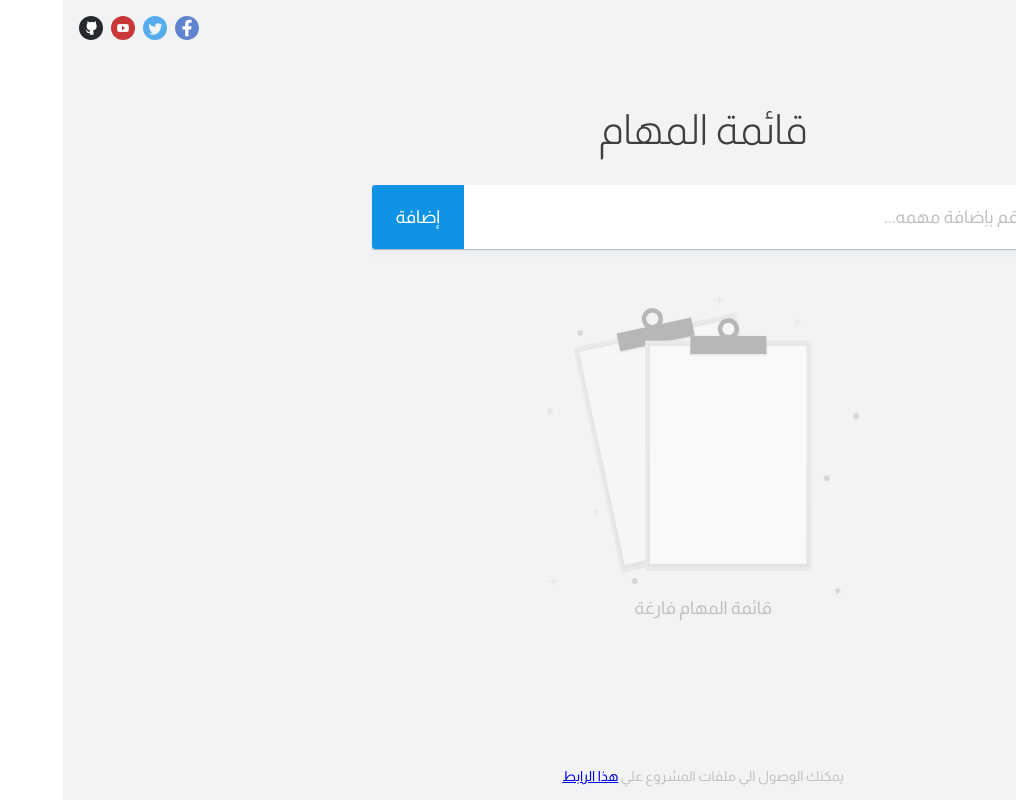
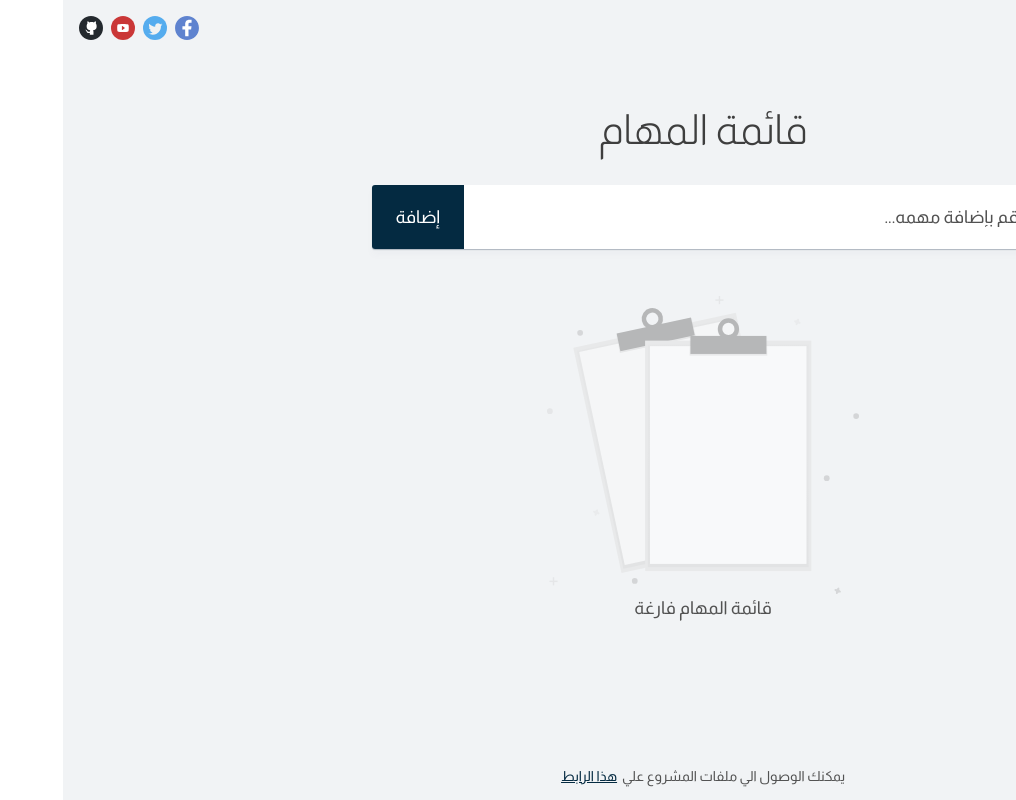
Before and after one commit to mohamedabusrea/yt-todos-app-react, a React (Create React App) app: page / in a window 1280 px wide. Shown: the whole page, without its empty margins (264-1280 px from the left). Built offline with nearby package versions, Linux system fonts and the light colour scheme.

Commit message:
- Increase the score of the lighthouse - Fix accessibility issues

```diff
--- a/src/App.js
+++ b/src/App.js
@@ -1,5 +1,4 @@
 import React, {useState} from 'react';
-import Logo from "./components/Logo/Logo.view";
 import Header from "./components/Header/Header.view";
 import Footer from "./components/Footer/Footer.view";
 import {fetchData} from "./helpers";
@@ -13,15 +12,14 @@ function App() {
   const getAppClasses = `App ${darkModeFlag ? 'App--isDark' : ''}`;
 
   return (
-    <div className={getAppClasses}>
+    <main className={getAppClasses}>
       <Header darkModeFlag={darkModeFlag}
               setDarkModeFlag={setDarkModeFlag}/>
       <div className="App__wrapper">
-        <Logo/>
         <Tasks/>
         <Footer/>
       </div>
-    </div>
+    </main>
   );
 }
 
--- a/src/App.scss
+++ b/src/App.scss
@@ -13,13 +13,14 @@
   --timing-animation: .2s;
   --color-black: #3e3e3e;
   --color-red: #ff2d2d;
-  --color-blue: #0E93E5;
+  --color-blue: #042a41;
   --color-white: white;
-  --color-gray: #c1c1c1;
+  --color-gray: #525252;
   --color-light-gray: #f1f3f5;
   --color-text: var(--color-black);
   --color-bg: var(--color-light-gray);
   --color-input: var(--color-white);
+  --color-link: var(--color-blue);
   --color-task-hover: #ececec;
   --color-bg-dark-theme: #222222;
   --color-input-dark-theme: #333333;
@@ -41,6 +42,8 @@
     --color-input: var(--color-input-dark-theme);
     --color-text: var(--color-text-dark-theme);
     --color-task-hover: var(--color-input-dark-theme);
+    --color-link: #3cb6ff;
+    --color-gray: #adadad;
   }
 
   &__wrapper {
--- a/src/components/EmptyList/EmptyList.view.jsx
+++ b/src/components/EmptyList/EmptyList.view.jsx
@@ -5,10 +5,10 @@ import './EmptyList.style.scss'
 
 const EmptyList = () => {
   return (
-    <div className='EmptyList'>
+    <li className='EmptyList'>
       <img className='EmptyList__img' src={emptyImg} alt="list is empty"/>
       <p>قائمة المهام فارغة</p>
-    </div>
+    </li>
   );
 }
 
--- a/src/components/Footer/Footer.style.scss
+++ b/src/components/Footer/Footer.style.scss
@@ -7,7 +7,7 @@
   margin-top: auto;
 
   &__link {
-    color: var(--color-blue);
+    color: var(--color-link);
     padding-right: .5rem;
   }
 }
--- a/src/components/Footer/Footer.view.jsx
+++ b/src/components/Footer/Footer.view.jsx
@@ -5,14 +5,11 @@ import './Footer.style.scss';
 const Footer = () => {
   return (
     <footer className='Footer'>
-      <p>
-        <span>يمكنك الوصول الي ملفات المشروع علي </span>
-        <a href="https://github.com/mohamedabusrea/yt-todos-app-react"
-           target="_blank"
-           rel="noopener noreferrer">
-          هذا الرابط
-        </a>
-      </p>
+      <span>يمكنك الوصول الي ملفات المشروع علي </span>
+      <a href="https://github.com/mohamedabusrea/yt-todos-app-react"
+         className="Footer__link"
+         target="_blank"
+         rel="noopener noreferrer">هذا الرابط</a>
     </footer>
   );
 }
--- a/src/components/Header/Header.view.jsx
+++ b/src/components/Header/Header.view.jsx
@@ -7,11 +7,11 @@ import './Header.style.scss';
 
 const Header = ({darkModeFlag, setDarkModeFlag}) => {
   return (
-    <div className='Header'>
+    <header className='Header'>
       <DarkThemeToggle darkModeFlag={darkModeFlag}
                        setDarkModeFlag={setDarkModeFlag}/>
       <SocialLinks/>
-    </div>
+    </header>
   );
 };
 
--- a/src/components/Logo/Logo.style.scss
+++ /dev/null
@@ -1,7 +0,0 @@
-.Logo {
-  font-size: var(--font-size-xLarge);
-  font-weight: var(--font-weight-light);
-  text-align: center;
-  margin-top: calc(var(--default-padding) * 2);
-  margin-bottom: calc(var(--default-padding) * 2);
-}
--- a/src/components/Logo/Logo.view.jsx
+++ /dev/null
@@ -1,12 +0,0 @@
-import React from 'react';
-
-import './Logo.style.scss';
-
-const Logo = () => {
-  return (
-    <div className='Logo'>
-      قائمة المهام
-    </div>);
-}
-
-export default Logo;
--- a/src/components/TaskSearchBar/TaskSearchBar.style.scss
+++ b/src/components/TaskSearchBar/TaskSearchBar.style.scss
@@ -1,10 +1,23 @@
 .TaskSearchBar {
   display: flex;
-  box-shadow: 0 .6rem .8rem rgba(85, 102, 119, .03), 0 .1rem .1rem rgba(85, 102, 119, .4);
-  height: 6.4rem;
-  cursor: text;
-  border-radius: .3rem;
-  overflow: hidden;
+  flex-direction: column;
+
+  &__label {
+    font-size: var(--font-size-xLarge);
+    font-weight: var(--font-weight-light);
+    text-align: center;
+    margin-top: calc(var(--default-padding) * 2);
+    margin-bottom: calc(var(--default-padding) * 2);
+  }
+
+  &__searchContent {
+    display: flex;
+    box-shadow: 0 .6rem .8rem rgba(85, 102, 119, .03), 0 .1rem .1rem rgba(85, 102, 119, .4);
+    height: 6.4rem;
+    cursor: text;
+    border-radius: .3rem;
+    overflow: hidden;
+  }
 
   &__input {
     padding: var(--default-padding);
--- a/src/components/TaskSearchBar/TaskSearchBar.view.jsx
+++ b/src/components/TaskSearchBar/TaskSearchBar.view.jsx
@@ -39,18 +39,25 @@ const TaskSearchBar = ({setTasks}) => {
   }
 
   return (
-    <div className='TaskSearchBar'>
-      <input className='TaskSearchBar__input'
+    <form className="TaskSearchBar">
+      <label for="search-input"
+             className="TaskSearchBar__label">
+        قائمة المهام
+      </label>
+      <div className="TaskSearchBar__searchContent">
+        <input id="search-input"
+               className="TaskSearchBar__input"
                value={inputValue}
                type="text"
-             placeholder='قم بإضافة مهمه...'
+               placeholder="قم بإضافة مهمه..."
                onChange={updateInputValue}
-             onKeyDown={onKeyDown}/>
-      <button className='TaskSearchBar__button'
+               onKeyDown={onKeyDown} />
+        <button className="TaskSearchBar__button"
                 onClick={addNewTask}>
           إضافة
         </button>
-    </div>);
+      </div>
+    </form>);
 };
 
 TaskSearchBar.propTypes = {
```
Also changed, not shown: src/mixins.scss (line endings or trailing spaces). Lines whose indentation alone changed are shown as unchanged.
